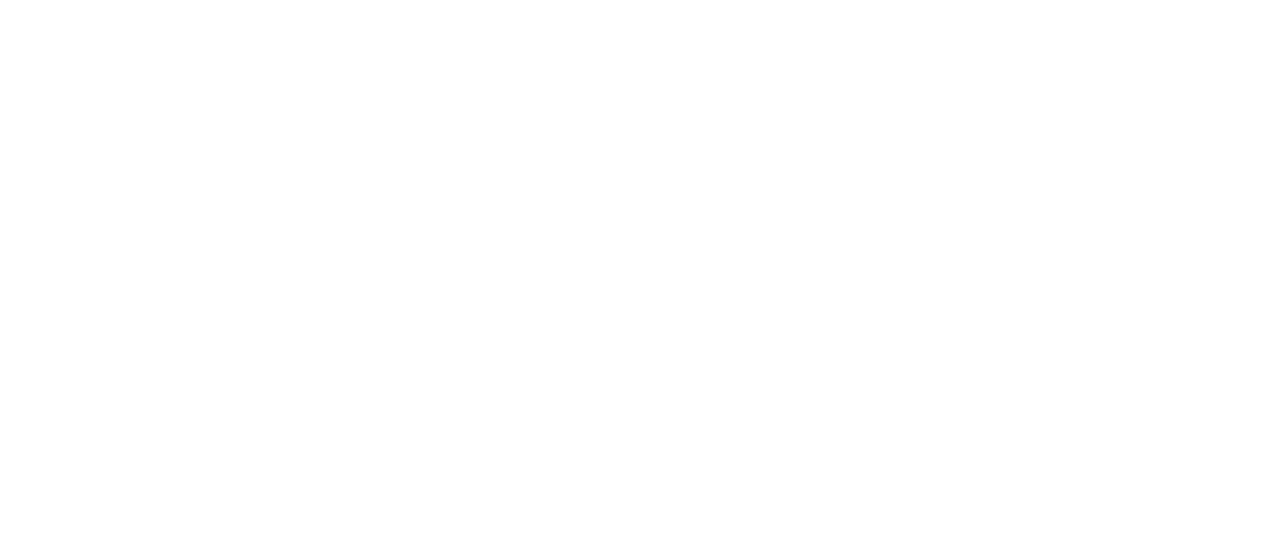
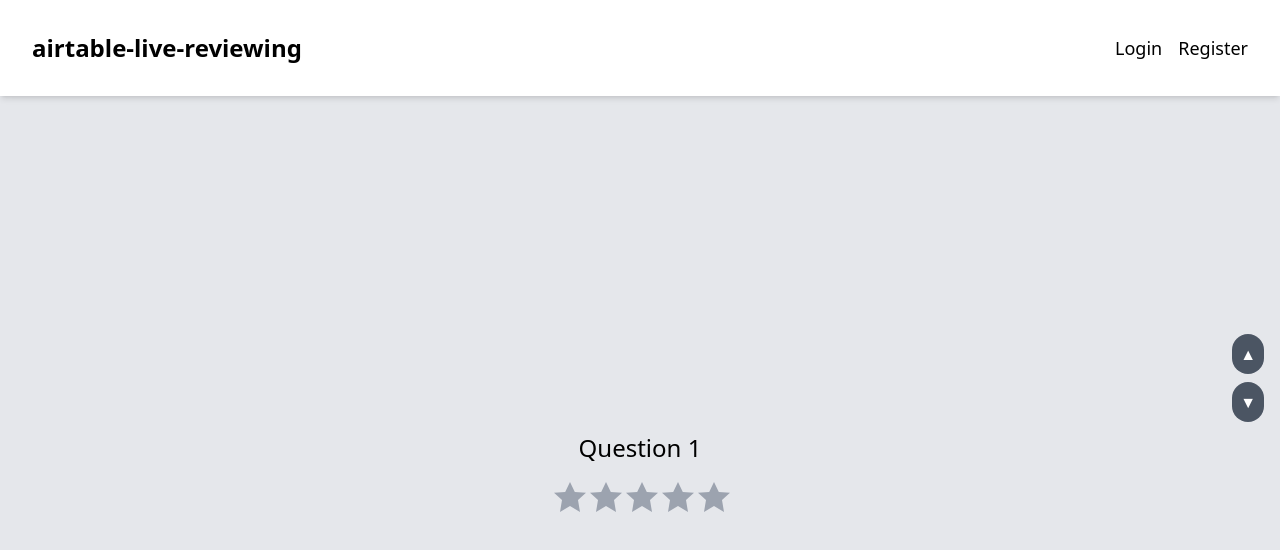
Before and after one commit to Vitaalx/airtable-live-reviewing, a Vue app: page /questionnaire in a window 1280 px wide. Before the commit this address had no page. Shown: the top 550 px of the page. Built offline with nearby package versions, Linux system fonts and the light colour scheme.

Commit message:
add question

```diff
--- /dev/null
+++ b/src/domains/questions/components/StarsRating.vue
@@ -0,0 +1,87 @@
+<script setup lang="ts">
+import { ref, computed } from 'vue';
+
+const props = defineProps<{ id: string }>();
+const rating = ref<number>(0);
+
+const ratingText = computed(() => {
+  switch (rating.value) {
+    case 1:
+      return 'Terrible';
+    case 2:
+      return 'Mauvais';
+    case 3:
+      return 'OK';
+    case 4:
+      return 'Bien';
+    case 5:
+      return 'Excellent';
+    default:
+      return '';
+  }
+});
+</script>
+
+<template>
+  <form class="flex flex-col items-center">
+    <div class="flex space-x-1 relative mb-2">
+      <template v-for="i in 5" :key="i">
+        <input
+          :id="`${props.id}-rating-${i}`"
+          type="radio"
+          :value="i"
+          v-model="rating"
+          class="sr-only"
+        />
+        <label
+          :for="`${props.id}-rating-${i}`"
+          class="cursor-pointer transform transition-transform duration-300 hover:scale-110"
+          :class="{ 'text-yellow-500': rating >= i, 'text-gray-400': rating < i }"
+        >
+          <svg
+            class="w-8 h-8 fill-current transition duration-300"
+            viewBox="0 0 32 32"
+            aria-hidden="true"
+          >
+            <polygon points="16 2 20.8 12 32 12.8 24 20 26 32 16 26 6 32 8 20 0 12.8 11.2 12" />
+          </svg>
+          <span class="sr-only">{{ i }} star</span>
+        </label>
+      </template>
+    </div>
+    <p v-if="rating" class="text-center text-gray-500 font-medium mt-2">
+      {{ ratingText }}
+    </p>
+  </form>
+</template>
+
+<style scoped>
+.rating__star-fill,
+.rating__star-stroke,
+.rating__star-line,
+.rating__star-ring {
+  animation-duration: 1s;
+  animation-timing-function: ease-in-out;
+  animation-fill-mode: forwards;
+}
+.rating__star-fill {
+  fill: yellow;
+  transform: scale(0);
+  transition: transform 0.3s ease-in-out;
+}
+.rating__star-stroke {
+  stroke: #ccc;
+  transition: stroke 0.3s ease-in-out;
+}
+.rating__star-ring {
+  animation-name: starRing;
+}
+@keyframes starRing {
+  from {
+    transform: scale(0);
+  }
+  to {
+    transform: scale(1);
+  }
+}
+</style>
--- /dev/null
+++ b/src/domains/questions/components/answers/StarsAnswer.vue
@@ -0,0 +1,21 @@
+<script setup lang="ts">
+import StarsRating from '../StarsRating.vue';
+
+interface TextAnswerProps {
+  question: string;
+  id: string;
+}
+
+const props = defineProps<TextAnswerProps>();
+</script>
+
+<template>
+  <div class="min-h-[128px] flex flex-col gap-4 items-center">
+    <span>{{ props.question }}</span>
+    <StarsRating :id="props.id" />
+  </div>
+</template>
+
+<style scoped>
+
+</style>
--- /dev/null
+++ b/src/domains/questions/pages/QuestionsPage.vue
@@ -0,0 +1,103 @@
+<script setup lang="ts">
+import { ref, onMounted, onUnmounted } from 'vue';
+
+import StarsAnswer from '../components/answers/StarsAnswer.vue';
+
+const sections = Array.from({ length: 12 }, (_, index) => `Section ${index + 1}`);
+const currentSection = ref(0);
+const isScrolling = ref(false);
+const sectionRefs = ref<HTMLElement[]>([]);
+const touchStartY = ref(0);
+
+function updateSectionHeights() {
+  sectionRefs.value.forEach((section) => {
+    section.style.height = `${window.innerHeight}px`;
+  });
+}
+
+function scrollToSection(index: number) {
+  if (index >= 0 && index < sections.length) {
+    console.log('scrolling to section', index);
+    isScrolling.value = true;
+    currentSection.value = index;
+    sectionRefs.value[index].scrollIntoView({ behavior: 'smooth' });
+    setTimeout(() => {
+      isScrolling.value = false;
+    }, 300);
+  }
+}
+
+function scrollToNextSection() {
+  scrollToSection(currentSection.value + 1);
+}
+
+function scrollToPreviousSection() {
+  scrollToSection(currentSection.value - 1);
+}
+
+function handleScroll(event: WheelEvent) {
+  if (isScrolling.value) return;
+
+  const direction = event.deltaY > 0 ? 1 : -1;
+
+  scrollToSection(currentSection.value + direction);
+}
+
+function handleTouchMove(event: TouchEvent) {
+  if (isScrolling.value) return;
+
+  const touchEndY = event.touches[0].clientY;
+  const direction = touchStartY.value - touchEndY > 0 ? 1 : -1;
+
+  if (Math.abs(touchStartY.value - touchEndY) > 50) {
+    scrollToSection(currentSection.value + direction);
+  }
+}
+
+onMounted(() => {
+  window.addEventListener('resize', updateSectionHeights);
+  window.addEventListener('wheel', (event) => requestAnimationFrame(() => handleScroll(event)));
+  window.addEventListener('touchstart', (event) => {
+    touchStartY.value = event.touches[0].clientY;
+  });
+  window.addEventListener('touchmove', handleTouchMove, { passive: false });
+});
+
+onUnmounted(() => {
+  window.removeEventListener('wheel', handleScroll);
+  window.removeEventListener('touchstart', (event) => {
+    touchStartY.value = event.touches[0].clientY;
+  });
+  window.removeEventListener('touchmove', handleTouchMove);
+});
+</script>
+
+<template>
+  <div class="relative h-screen-nh overflow-hidden">
+    <section
+      v-for="(section, index) in sections"
+      :key="index"
+      :class="[
+        'flex items-center justify-center text-2xl border-b border-gray-300',
+        index % 2 === 0 ? 'bg-gray-200' : 'bg-gray-300'
+      ]"
+      class="h-screen"
+      ref="sectionRefs"
+    >
+      <StarsAnswer :question="'Question ' + (index + 1)" :id="'question-' + index" />
+    </section>
+
+    <div class="fixed bottom-[calc(50vh-22px)] right-4 flex flex-col gap-2">
+      <button @click="scrollToPreviousSection" class="bg-gray-600 text-white p-2 rounded-full hover:bg-gray-700">
+        ▲
+      </button>
+      <button @click="scrollToNextSection" class="bg-gray-600 text-white p-2 rounded-full hover:bg-gray-700">
+        ▼
+      </button>
+    </div>
+  </div>
+</template>
+
+<style scoped>
+
+</style>
--- a/src/router/index.ts
+++ b/src/router/index.ts
@@ -1,4 +1,5 @@
 import auth from '../domains/auth/router';
+import questions from '../domains/questions/router';
 import { createRouter, createWebHistory } from 'vue-router';
 
 const router = createRouter({
@@ -8,7 +9,8 @@
       path: '/',
       component: () => import('../layouts/BaseLayout.vue'),
       children: [
-        ...auth()
+        ...auth(),
+        ...questions()
       ]
     }
   ]
```
